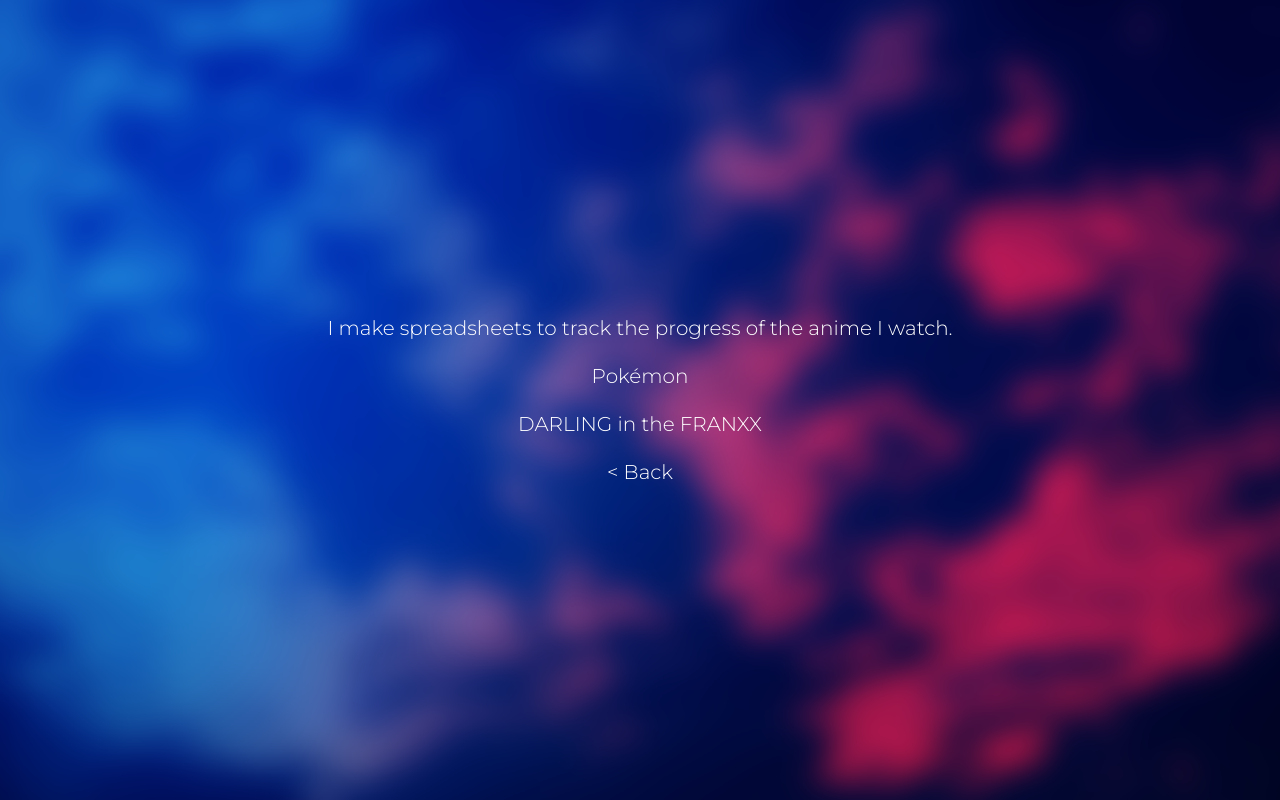
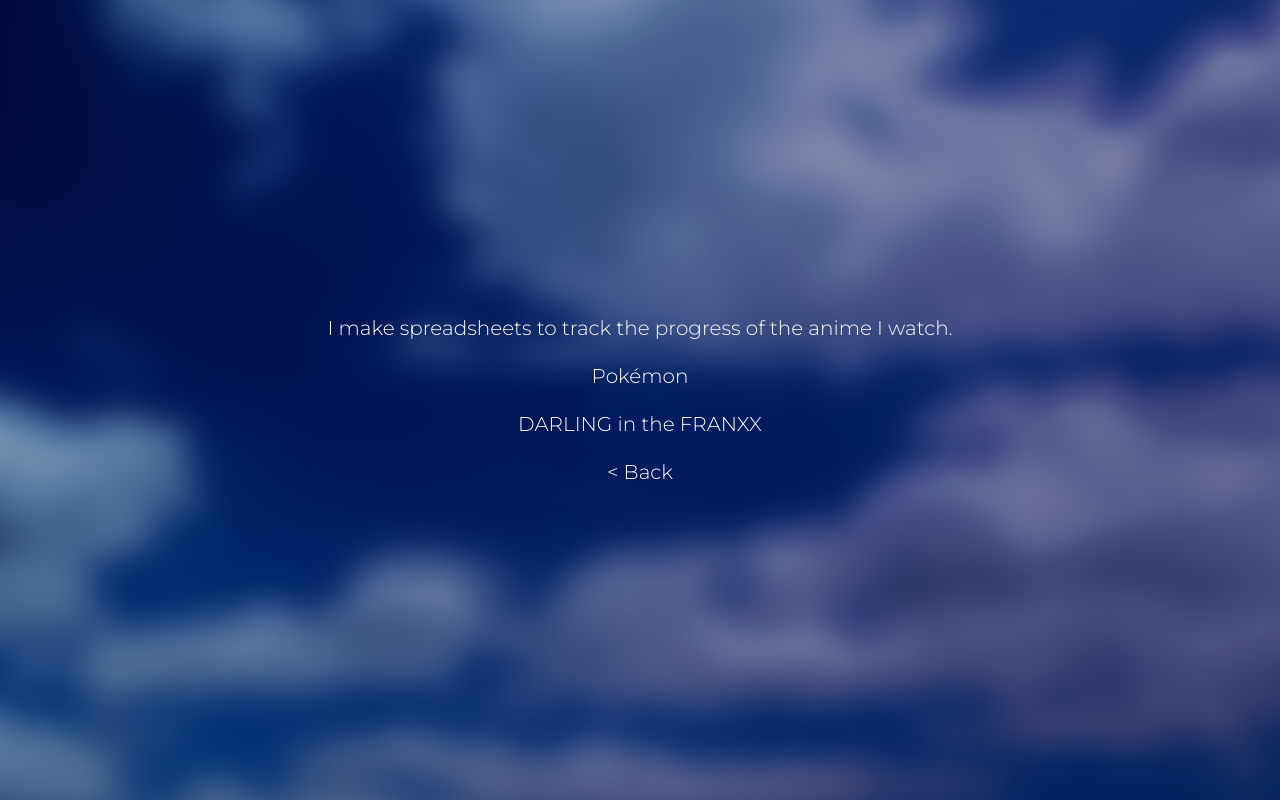
Before and after one commit to 466frfx/466frfx.github.io, a PHP site: page /anime/index.html in a window 1280 px wide. Run offline with PHP 8.4, Linux system fonts and the light colour scheme.

Commit message:
Update index.css

```diff
--- a/index.css
+++ b/index.css
@@ -75,7 +75,7 @@
 }
 
 html {
-    background: url(/images/466may282019bg.png) no-repeat center center fixed;
+    background: url(/images/466jul2019bg.png) no-repeat center center fixed;
     -webkit-background-size: cover;
     -moz-background-size: cover;
     -o-background-size: cover;
@@ -117,3 +117,7 @@
     background-color:transparent;
     text-decoration:none
     }
+
+.back:hover {
+    color:#ff9800;
+}
```
